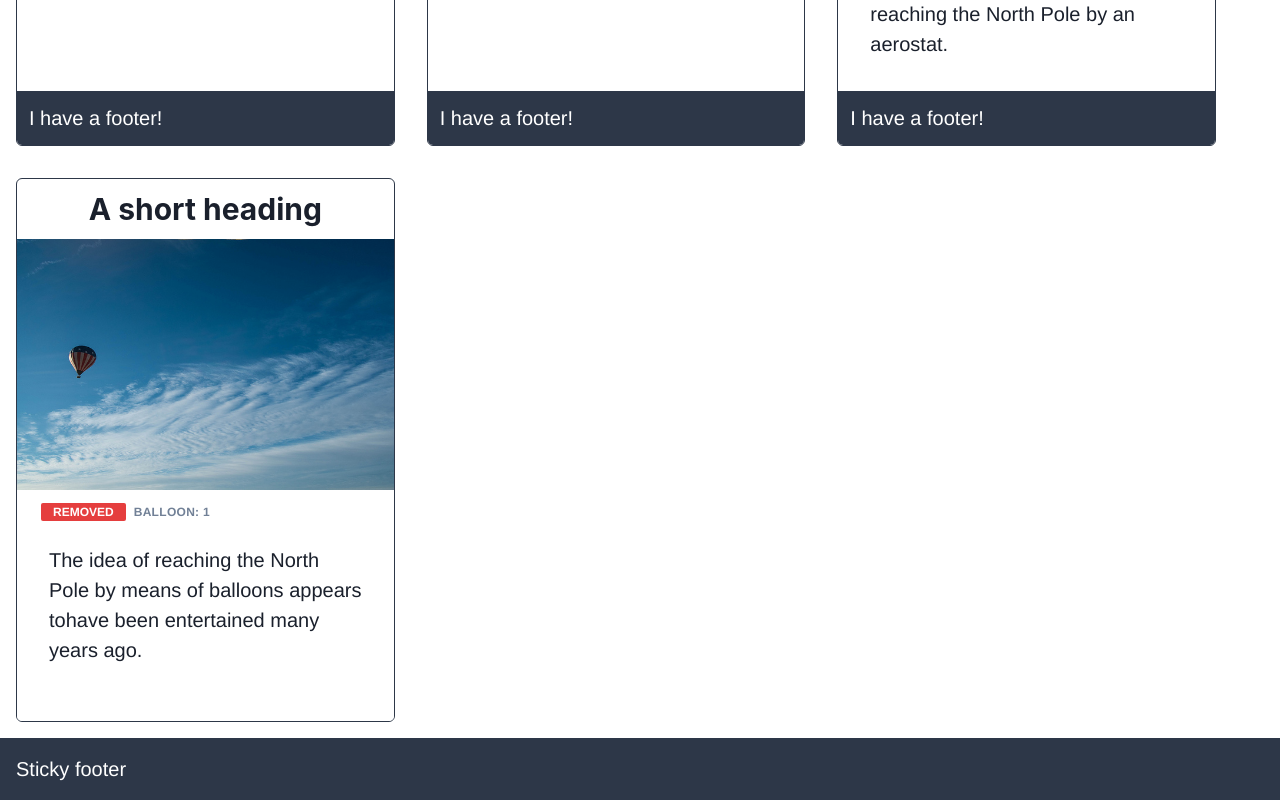
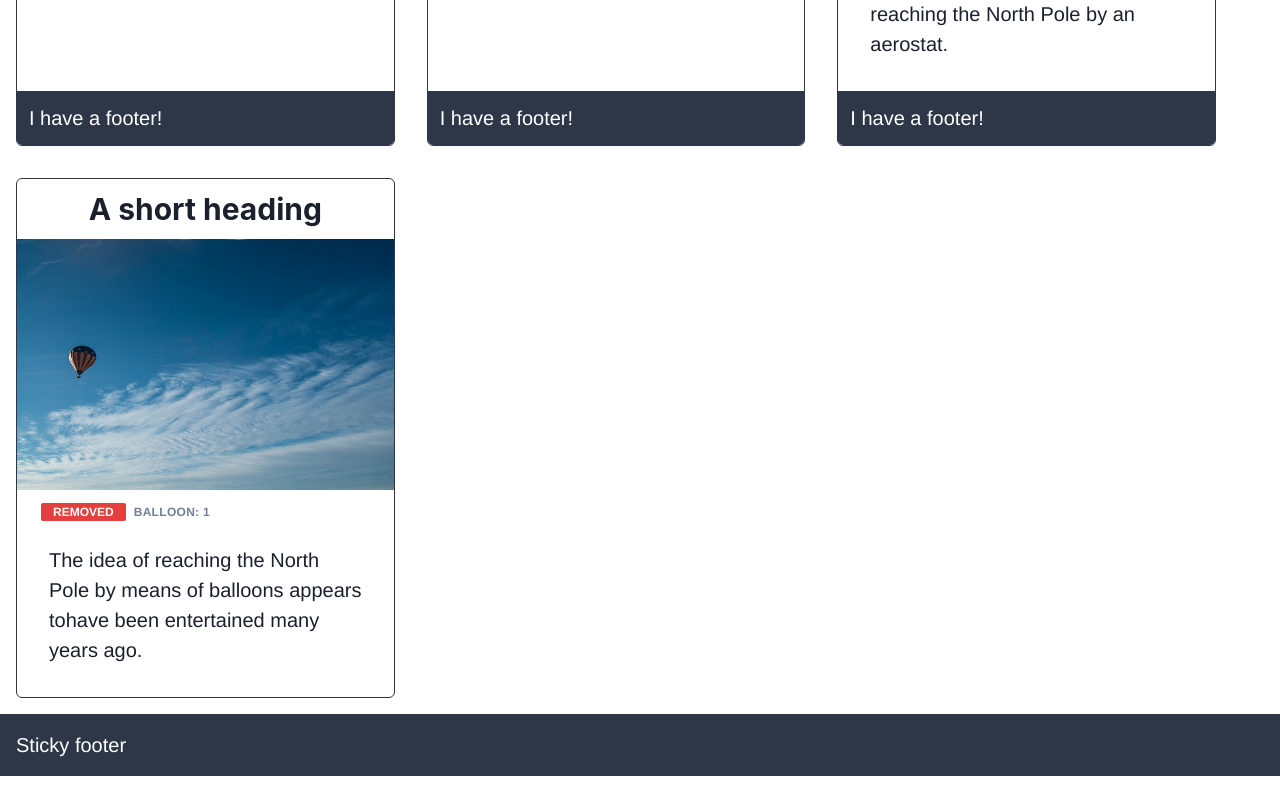
Before and after one commit to cm-kato-moqrin/css-layout-cookbook, a React (Create React App) app: page / in a window 1280 px wide. Shown: the part 680-1480 px from the top of the page. After the commit the page ends 1456 px from the top, so only its background shows below. Built offline with nearby package versions, Linux system fonts and the light colour scheme.

Commit message:
fixed display none

```diff
--- a/src/components/CardItem.tsx
+++ b/src/components/CardItem.tsx
@@ -53,7 +53,12 @@ function CardItem({ cardProperty }: { cardProperty: Card }) {
           {cardProperty.content}
         </Box>
       </Box>
-      <Box bg={cardProperty.isFooter ? '#2D3748' : '#fff'} color='#fff' p={3}>
+      <Box
+        bg='#2D3748'
+        d={cardProperty.isFooter ? '' : 'none'}
+        color='#fff'
+        p={3}
+      >
         {cardProperty.footerContent}
       </Box>
     </SimpleGrid>
```
